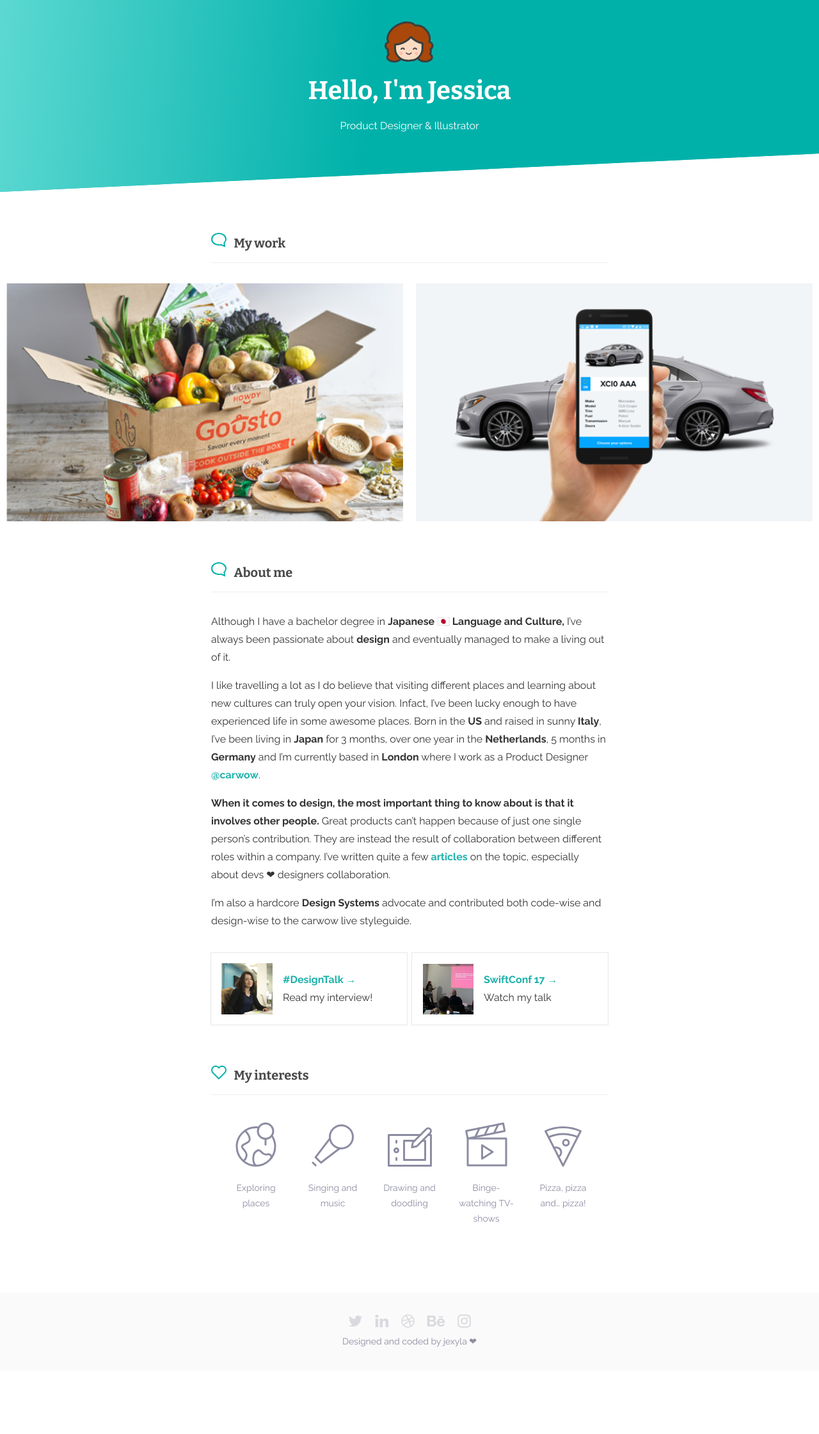
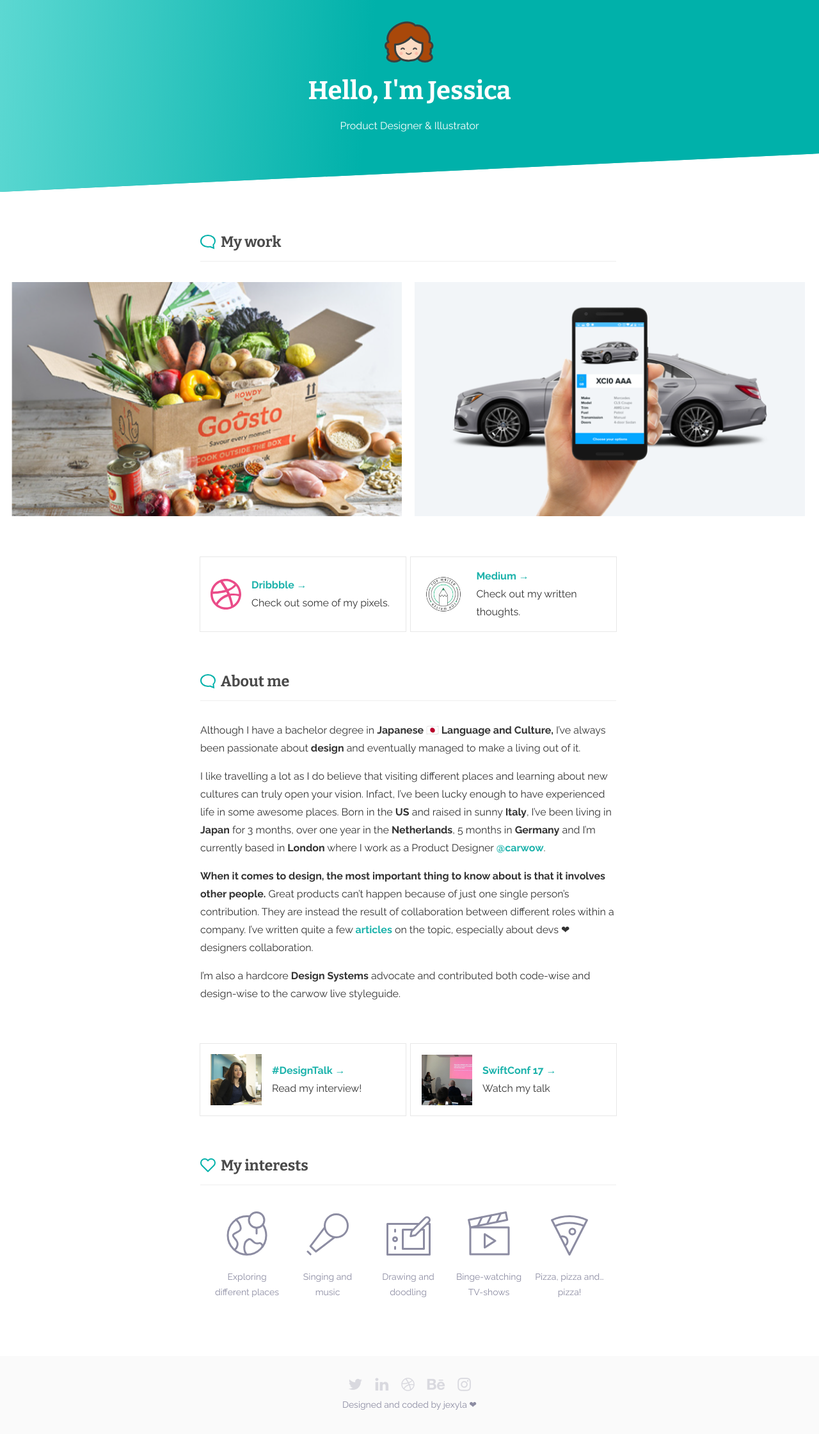
Before and after one commit to jexyla/jexyla.github.io, a Jekyll site: the page built from index.html, in a window 1280 px wide. Shown: the whole page at 64% size. Built offline with Jekyll 4.4.1, drawn with Linux system fonts in a browser that asks for light colours; nearby versions of some CDN libraries; before the commit the page ends 2143 px from its top, so only the background shows below that.

Commit message:
Fix html for links

```diff
--- a/_sass/_spacing.scss
+++ b/_sass/_spacing.scss
@@ -1,6 +1,8 @@
 $spacing-1: 4px;
-$spacing-2: 10px;
-$spacing-3: 20px;
+$spacing-2: 8px;
+$spacing-3: 16px;
+$spacing-4: 32px;
+$spacing-5: 64px;
 
 .ml-1 {
   margin-left: $spacing-1;
@@ -12,6 +14,14 @@
 
 .ml-3 {
   margin-left: $spacing-3;
+}
+
+.ml-4 {
+  margin-left: $spacing-4;
+}
+
+.ml-5 {
+  margin-left: $spacing-5;
 }
 
 .mr-1 {
@@ -26,6 +36,14 @@
   margin-right: $spacing-3;
 }
 
+.mr-4 {
+  margin-right: $spacing-4;
+}
+
+.mr-5 {
+  margin-right: $spacing-5;
+}
+
 .mt-1 {
   margin-top: $spacing-1;
 }
@@ -38,6 +56,14 @@
   margin-top: $spacing-3;
 }
 
+.mt-4 {
+  margin-top: $spacing-4;
+}
+
+.mt-5 {
+  margin-top: $spacing-5;
+}
+
 .mb-1 {
   margin-bottom: $spacing-1;
 }
@@ -48,6 +74,14 @@
 
 .mb-3 {
   margin-bottom: $spacing-3;
+}
+
+.mb-4 {
+  margin-bottom: $spacing-4;
+}
+
+.mb-5 {
+  margin-bottom: $spacing-5;
 }
 
 .m-1 {
@@ -71,6 +105,20 @@
   @extend .mb-3;
 }
 
+.m-4 {
+  @extend .mt-4;
+  @extend .ml-4;
+  @extend .mr-4;
+  @extend .mb-4;
+}
+
+.m-5 {
+  @extend .mt-5;
+  @extend .ml-5;
+  @extend .mr-5;
+  @extend .mb-5;
+}
+
 .pl-1 {
   padding-left: $spacing-1;
 }
@@ -81,6 +129,14 @@
 
 .pl-3 {
   padding-left: $spacing-3;
+}
+
+.pl-4 {
+  padding-left: $spacing-4;
+}
+
+.pl-5 {
+  padding-left: $spacing-5;
 }
 
 .pr-1 {
@@ -95,6 +151,14 @@
   padding-right: $spacing-3;
 }
 
+.pr-4 {
+  padding-right: $spacing-4;
+}
+
+.pr-5 {
+  padding-right: $spacing-5;
+}
+
 .pt-1 {
   padding-top: $spacing-1;
 }
@@ -107,6 +171,14 @@
   padding-top: $spacing-3;
 }
 
+.pt-4 {
+  padding-top: $spacing-4;
+}
+
+.pt-5 {
+  padding-top: $spacing-5;
+}
+
 .pb-1 {
   padding-bottom: $spacing-1;
 }
@@ -117,6 +189,14 @@
 
 .pb-3 {
   padding-bottom: $spacing-3;
+}
+
+.pb-4 {
+  padding-bottom: $spacing-4;
+}
+
+.pb-5 {
+  padding-bottom: $spacing-5;
 }
 
 .p-1 {
@@ -139,3 +219,17 @@
   @extend .pr-3;
   @extend .pb-3;
 }
+
+.p-4 {
+  @extend .pt-4;
+  @extend .pl-4;
+  @extend .pr-4;
+  @extend .pb-4;
+}
+
+.p-5 {
+  @extend .pt-5;
+  @extend .pl-5;
+  @extend .pr-5;
+  @extend .pb-5;
+}
--- a/css/main.scss
+++ b/css/main.scss
@@ -25,7 +25,7 @@
 $footer-links-color: #D9D9DF;
 $footer-links-color-hover: $links-color;
 $footer-background-color: #fafafa;
-$max-width: 620px;
+$max-width: 650px;
 
 blockquote,
 p,
@@ -63,6 +63,8 @@
 }
 
 header {
+    @extend .mb-5;
+
     flex: 0 0 300px;
     position: relative;
 
@@ -170,10 +172,40 @@
   @extend .flex-vertical-container;
   @extend .pl-2;
   @extend .pr-2;
+  @extend .mb-5;
+
   width: calc(100% - 20px);
   // fill the available space
   flex: 2 auto;
   min-height: 100%;
+
+  p {
+    &:last-child {
+      margin-bottom: 0;
+    }
+  }
+
+  .section-title {
+    font-family: Bitter, serif;
+    font-size: 20px;
+    color: #4A4A4A;
+    text-align: left;
+    border-bottom: 1px solid #eee;
+    width: 100%;
+    padding-bottom: 16px;
+    margin-bottom: 32px;
+
+    display: flex;
+    align-items: center;
+
+    svg {
+      margin-right: 8px;
+    }
+
+    h3 {
+      margin: 0;
+    }
+  }
 }
 
 .about {
@@ -236,22 +268,6 @@
   font-size: 18px;
   color: #8C8CA2;
   line-height: 32px;
-}
-
-.section-title {
-  font-family: Bitter, serif;
-  font-size: 20px;
-  color: #4A4A4A;
-  text-align: left;
-  border-bottom: 1px solid #eee;
-  width: 100%;
-  padding-bottom: 16px;
-  margin-bottom: 32px;
-  margin-top: 64px;
-
-  svg {
-    margin-right: 8px;
-  }
 }
 
 .projects-container {
@@ -328,8 +344,6 @@
 }
 
 .links-container {
-  @extend .pt-3;
-
   display: flex;
   flex-wrap: wrap;
   width: 100%;
@@ -355,7 +369,14 @@
       display: block;
     }
 
+    .thumbnail {
+      .icon {
+        display: block;
+      }
+    }
+
     .description {
+      flex: 0 1 auto;
       margin-left: 16px;
 
       * {
@@ -370,13 +391,12 @@
   display: flex;
   flex-flow: row wrap;
   position: relative;
-  margin-bottom: 64px;
   align-items: baseline;
   justify-content: center;
 
   .icon {
     @extend .m-2;
-    width: 100px;
+    width: 110px;
     font-size: 14px;
     line-height: 24px;
     color: #8C8CA2;
--- a/index.html
+++ b/index.html
@@ -1,57 +1,54 @@
 ---
 layout: default
 ---
-<section class="flex-vertical-container">
-  <div class="about">
+<section>
   <div class="section-title">
     <svg xmlns="http://www.w3.org/2000/svg" width="24" height="23" viewBox="0 0 24 23"><path fill="none" fill-rule="evenodd" stroke="#00B1AA" stroke-width="2" d="M20.4 15.8C22 14.2 23 12.2 23 10c0-5-4.9-9-11-9S1 5 1 10s4.9 9 11 9c1.1 0 2.1-.1 3.1-.4L21 21l-.6-5.2z" stroke-linecap="square"/></svg>
-        My work
+    <h3>My work</h3>
   </div>
-  </section>
-</section>
-
-<section class="projects-container full-width">
+  <div class="projects-container full-width">
     <div class="project-card">
       <a href="/projects/gousto">
         <img src="/assets/gousto-project@2x.png" alt="Gousto Rebranding"/>
       </a>
-      <!--<hr align="left">
-      <h4>
-          Gousto rebranding
-      </h4>
-      <p>
-        While Gousto was experiencing growth quickly, the brand was struggling to keep up with the change and we felt like a re-branding was very much needed.
-      </p>
-      <div class="view-more-link">
-        <a href="/projects/gousto">View project</a></div>
-      </div>-->
-  <!--  <div class="project-card">
-      <a href="/projects/pomodorino">
-        <img src="/assets/pomodorino-project@2x.png" alt="Pomodorino app"/>
-      </a>
-      <hr align="left">
-      <h4>
-          Pomodorino app
-      </h4>
-      <p>
-        While Gousto was experiencing growth quickly, the brand was struggling to keep up with the change and we felt like a re-branding was very much needed.
-      </p>
-      <div class="view-more-link">
-        <a href="http://jexyla.com/projects/pomodorino">View project</a></div>-->
     </div>
     <div class="project-card">
       <a href="http://jexyla.com/projects/carwow">
         <img src="/assets/carwow-project@2x.png" alt="carwow"/>
       </a>
-    <!--  <hr align="left">
+    </div>
+  </div>
+</section>
+
+<section class="flex-vertical-container">
+  <div class="links-container">
+    <div class="link-section">
+      <div class="thumbnail" href="https://dribbble.com/jexyla">
+        <svg class="icon" xmlns="http://www.w3.org/2000/svg" width="48" height="48" viewBox="0 0 48 48"><path fill="#EA4C89" fill-rule="evenodd" d="M24 48C10.766 48 0 37.234 0 24S10.766 0 24 0s24 10.766 24 24-10.766 24-24 24zm20.24-20.715c-.7-.22-6.345-1.904-12.77-.876 2.683 7.367 3.774 13.368 3.984 14.615 4.6-3.11 7.873-8.036 8.786-13.74zM32.008 42.902c-.305-1.8-1.496-8.067-4.374-15.546l-.135.046c-11.563 4.03-15.714 12.047-16.083 12.8 3.476 2.712 7.844 4.33 12.583 4.33 2.84 0 5.546-.582 8.008-1.63zM8.77 37.738c.465-.795 6.09-10.11 16.663-13.528.267-.086.537-.167.808-.244-.514-1.164-1.074-2.33-1.66-3.48-10.238 3.065-20.172 2.937-21.07 2.92-.006.207-.01.416-.01.625 0 5.266 1.996 10.074 5.27 13.708zM3.933 19.833c.917.012 9.363.048 18.952-2.498-3.397-6.038-7.06-11.115-7.6-11.856C9.55 8.183 5.263 13.47 3.933 19.832zM19.196 4.1c.567.76 4.29 5.83 7.65 12.002 7.29-2.732 10.374-6.88 10.743-7.405C33.97 5.485 29.21 3.532 24 3.532c-1.654 0-3.262.198-4.804.57zm20.672 6.968c-.432.584-3.867 4.988-11.447 8.083.478.977.936 1.97 1.36 2.97.152.354.3.707.443 1.058 6.82-.858 13.598.517 14.274.66-.045-4.84-1.774-9.282-4.63-12.77z"/>
+        </svg>
+      </div>
+      <div class="description">
         <h4>
-          carwow
+          <a href="https://goo.gl/bb9D1D">Dribbble →</a>
         </h4>
         <p>
-        While Gousto was experiencing growth quickly, the brand was struggling to keep up with the change and we felt like a re-branding was very much needed.
+          Check out some of my pixels.
         </p>
-      <div class="view-more-link">
-        <a href="http://jexyla.com/projects/carwow">View project</a></div>-->
+      </div>
+    </div>
+    <div class="link-section">
+      <div class="thumbnail" href="https://goo.gl/ngMMn1">
+        <img class="icon" src="/assets/top-writer@2x.png" alt="Medium" />
+      </div>
+      <div class="description">
+        <h4>
+              <a href="https://goo.gl/ngMMn1">Medium →</a>
+          </h4>
+        <p>
+          Check out my written thoughts.
+        </p>
+      </div>
+    </div>
   </div>
 </section>
 
@@ -59,7 +56,7 @@
   <div class="about">
     <div class="section-title">
       <svg xmlns="http://www.w3.org/2000/svg" width="24" height="23" viewBox="0 0 24 23"><path fill="none" fill-rule="evenodd" stroke="#00B1AA" stroke-width="2" d="M20.4 15.8C22 14.2 23 12.2 23 10c0-5-4.9-9-11-9S1 5 1 10s4.9 9 11 9c1.1 0 2.1-.1 3.1-.4L21 21l-.6-5.2z" stroke-linecap="square"/></svg>
-          About me
+      <h3>About me</h3>
     </div>
 
     <p>
@@ -67,16 +64,19 @@
     </p>
     <p>
       I like travelling a lot as I do believe that visiting different places and learning about new cultures can truly open your vision. Infact, I’ve been lucky enough to have experienced life in some awesome places. Born in the <strong>US</strong> and
-          raised in sunny <strong>Italy</strong>, I’ve been living in <strong>Japan</strong> for 3 months, over one year in the <strong>Netherlands</strong>, 5 months in <strong>Germany</strong> and I’m currently based in <strong>London</strong> where I work as a Product Designer <a href="https://twitter.com/@jexyla">@carwow</a>.
+      raised in sunny <strong>Italy</strong>, I’ve been living in <strong>Japan</strong> for 3 months, over one year in the <strong>Netherlands</strong>, 5 months in <strong>Germany</strong> and I’m currently based in <strong>London</strong> where I work
+      as a Product Designer <a href="https://twitter.com/@jexyla">@carwow</a>.
     </p>
     <p>
-          <strong>When it comes to design, the most important thing to know about is that it involves other people.</strong> Great products can’t happen because of just one single person’s contribution. They are instead the result of collaboration between different roles within a company. I’ve written quite a few <a href="https://medium.muz.li/should-designers-code-or-should-developers-design-23e480c6700a">articles</a> on the topic, especially about devs ❤ designers collaboration.
+      <strong>When it comes to design, the most important thing to know about is that it involves other people.</strong> Great products can’t happen because of just one single person’s contribution. They are instead the result of collaboration between
+      different roles within a company. I’ve written quite a few <a href="https://medium.muz.li/should-designers-code-or-should-developers-design-23e480c6700a">articles</a> on the topic, especially about devs ❤ designers collaboration.
     </p>
     <p>
       I’m also a hardcore <strong>Design Systems</strong> advocate and contributed both code-wise and design-wise to the carwow live styleguide.
     </p>
+</section>
 
-
+<section class="flex-vertical-container">
   <div class="links-container">
     <div class="link-section">
       <a class="thumbnail" href="https://goo.gl/bb9D1D">
@@ -94,7 +94,7 @@
 
     <div class="link-section">
       <div class="thumbnail" href="https://goo.gl/ngMMn1">
-                <img src="/assets/swift-conf@2x.png" alt="SwiftConf17"/>
+        <img src="/assets/swift-conf@2x.png" alt="SwiftConf17" />
       </div>
       <div class="description">
         <h4>
@@ -106,17 +106,19 @@
       </div>
     </div>
   </div>
+</section>
 
+<section class="flex-vertical-container">
   <div class="section-title">
     <svg xmlns="http://www.w3.org/2000/svg" width="24" height="22" viewBox="0 0 24 22"><path fill="none" fill-rule="evenodd" stroke="#00B1AA" stroke-width="2" d="M21.243 2.757C18.9.414 15.1.414 12.758 2.757c-.29.29-.54.6-.757.927-.216-.327-.468-.64-.756-.927C8.9.414 5.102.414 2.76 2.757.415 5.1.415 8.9 2.76 11.242L12 20.485l9.243-9.243c2.343-2.343 2.343-6.142 0-8.485z" stroke-linecap="round" stroke-linejoin="round"/></svg>
-              My interests
+    <h3>My interests</h3>
   </div>
 
   <div class="icons-container">
     <div class="icon">
       <svg xmlns="http://www.w3.org/2000/svg" width="64" height="69" viewBox="0 0 64 69"><g fill="none" fill-rule="evenodd" stroke="#8C8CA2" stroke-width="3" transform="translate(2 1.5)" stroke-linecap="round" stroke-linejoin="round"><path d="M30 66c-5.85-4.8-6.3-20.4 3-24 4.95-1.95 6.45 8.85 16.2 6.15 1.8-.45 6.3 2.1 4.65 6.15M12.9 11.4c1.95 1.35 3.45 3.15 4.8 5.55 1.2 2.1 3.9 7.65 1.5 10.95-2.85 3.6-10.95 4.8-10.95 8.1 0 2.55 3.6 5.4 5.4 8.25 2.85 4.2 1.5 8.25 0 10.95-.75 1.35-1.95 2.4-3.45 3.3"/><path d="M54.75 19.05C58.05 23.85 60 29.7 60 36c0 16.5-13.5 30-30 30S0 52.5 0 36 13.5 6 30 6c1.5 0 3 .15 4.35.3M45 24v9"/><circle cx="45" cy="12" r="12"/>
             </g></svg>
-            <p>Exploring places</p>
+      <p>Exploring different places</p>
     </div>
     <div class="icon">
       <svg xmlns="http://www.w3.org/2000/svg" width="66" height="66" viewBox="0 0 66 66">
```
Also changed, not shown: assets/top-writer@2x.png (added). Lines whose indentation alone changed are shown as unchanged.
